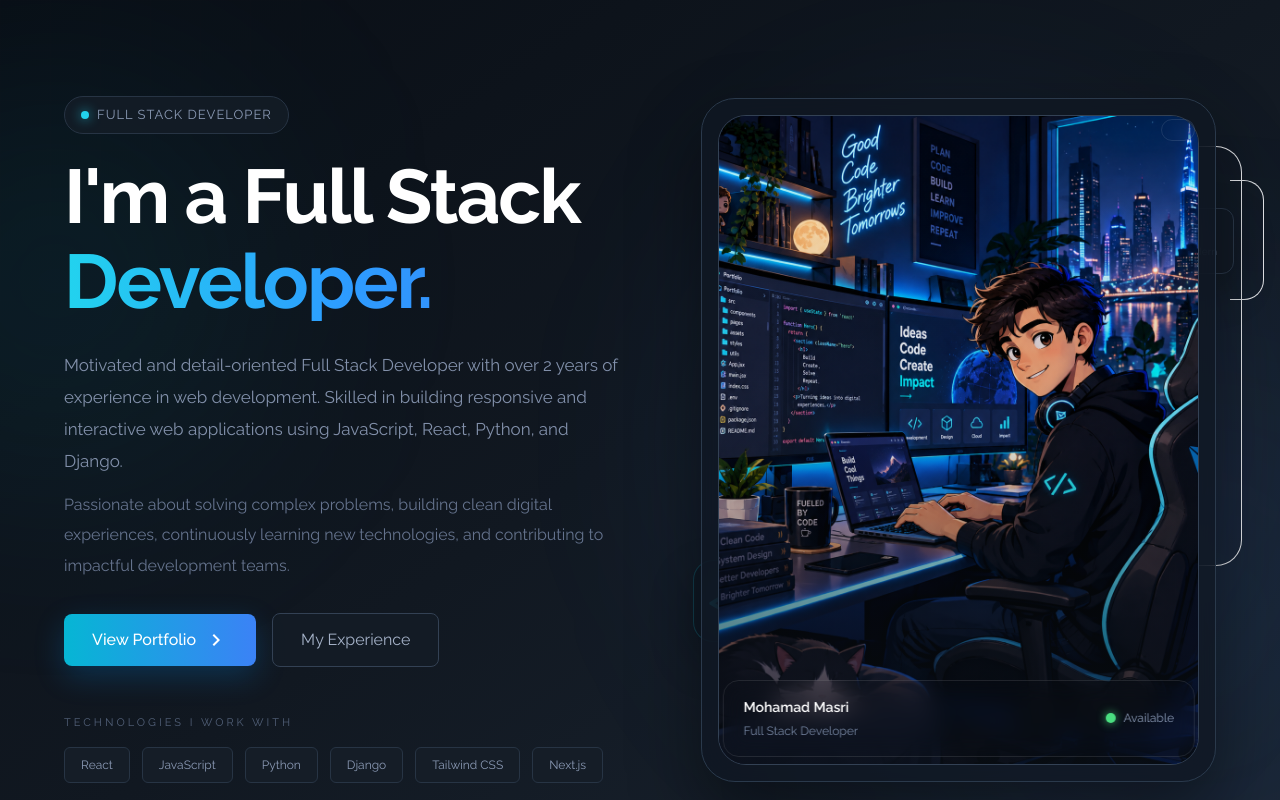
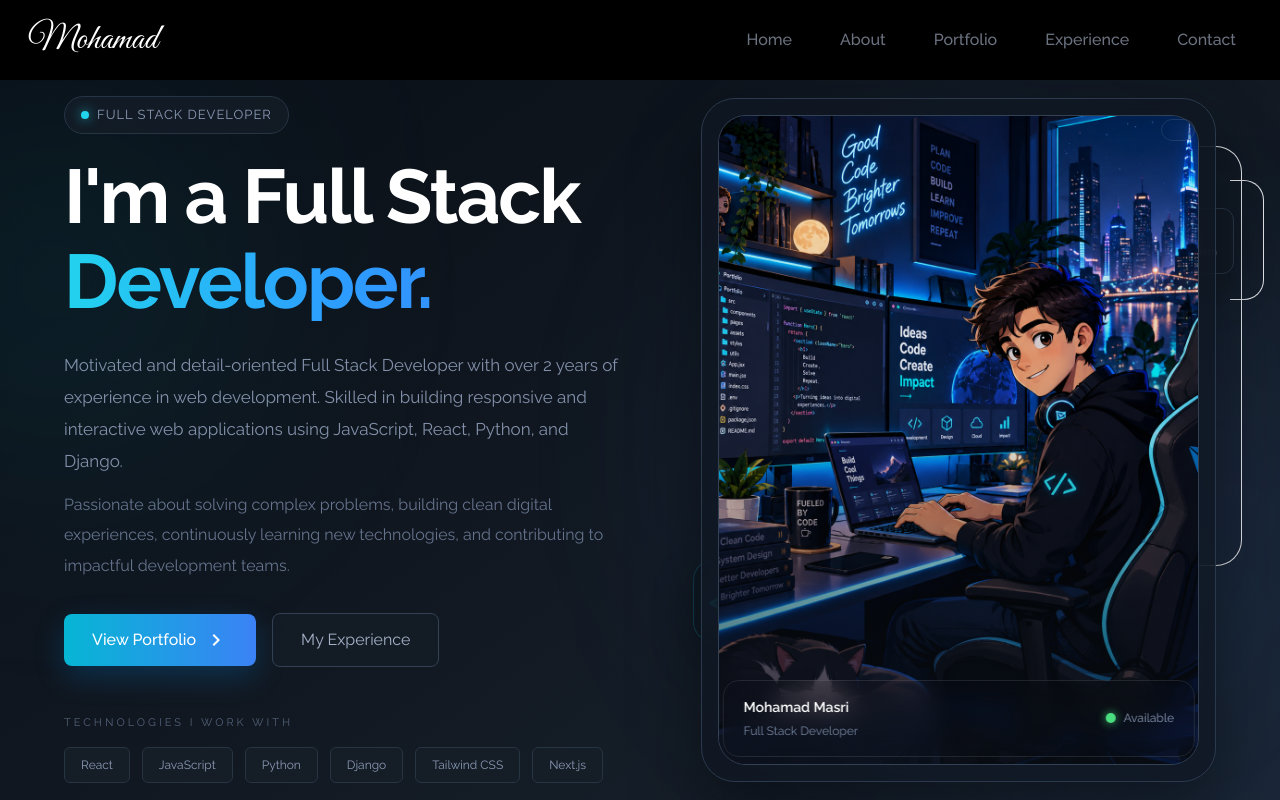
Before and after one commit to Mohamadmasri123/portfolio, a React (Create React App) app: page / in a window 1280 px wide. Shown: the top 800 px of the page. Built offline with nearby package versions, Linux system fonts and the light colour scheme.

Commit message:
Fix navbar and ESLint warnings

```diff
--- a/src/components/Nav.jsx
+++ b/src/components/Nav.jsx
@@ -1,73 +1,65 @@
-import React, { useState } from 'react';
-import {FaBars,FaTimes} from 'react-icons/fa'
+
+import React, { useState } from "react";
+import { FaBars, FaTimes } from "react-icons/fa";
+
 const NavBar = () => {
-    const [nav, setNav]= useState(false);
+  const [nav, setNav] = useState(false);
 
-  const Links =[
-   {
-    id:1,
-    link:"home",
-    path:"",
-  },
-  {
-    id:2,
-    link:"About",
-    path:"about",
-  },
-  {
-    id:3,
-    link:"Portfolio",
-    path: "portfolio",
-  },
-  {
-    id:4,
-    link:"Experience",
-    path:"experience",
-  },
-  {
-    id:5,
-    link:"Contact",
-    path: "contact",
-  },
-];
+  const links = [
+    { id: 1, link: "Home", path: "" },
+    { id: 2, link: "About", path: "about" },
+    { id: 3, link: "Portfolio", path: "portfolio" },
+    { id: 4, link: "Experience", path: "experience" },
+    { id: 5, link: "Contact", path: "contact" },
+  ];
+
   return (
-    <div className='flex justify-between items-center w-full h-20 px-5 py-8 text-white bg-black fixed '>
-        <div>
-            <h1 className="text-4xl font-signature ml-2">Mohamad</h1>
-        </div>
-        <ul className='hidden   md:flex '>
-          {
-           Links.map(({id, link,path})=>(
-            <li key={id}  className='px-6 cursor-pointer capitalize font-medium text-gray-500 hover:scale-500 duration-200 '>    <a href={"#"+""+path}>{link}</a></li>
+    <div className="flex justify-between items-center w-full h-20 px-5 py-8 text-white bg-black fixed z-50">
+      <div>
+        <h1 className="text-4xl font-signature ml-2">
+          Mohamad
+        </h1>
+      </div>
 
+      {/* Desktop Navigation */}
+      <ul className="hidden md:flex">
+        {links.map(({ id, link, path }) => (
+          <li
+            key={id}
+            className="px-6 cursor-pointer capitalize font-medium text-gray-500 hover:scale-105 duration-200"
+          >
+            <a href={`#${path}`}>{link}</a>
+          </li>
+        ))}
+      </ul>
 
-           ))}
-           </ul>
-           <div onClick={()=>setNav(!nav)} className='cursor-pointer pr-4 z-10 text-gray-500 md:hidden'>
-            {
-              nav ? <FaTimes size={30}/> : <FaBars size={30} />
-            }
-           </div>
-           {nav &&(
-               <ul className=' flex flex-col justify-center items-center absolute top-0 left-0 w-full h-screen  bg-gradient-to-b from-black to-gray-800 text-gray-500'>
-               {
-           Links.map(({id, link})=>(
-            <li key={id} className='px-4  cursor-pointer capitalize py-6 text-3xl'>{link}</li>
+      {/* Mobile Menu Icon */}
+      <div
+        onClick={() => setNav(!nav)}
+        className="cursor-pointer pr-4 z-10 text-gray-500 md:hidden"
+      >
+        {nav ? <FaTimes size={30} /> : <FaBars size={30} />}
+      </div>
 
-
-           ))}
-
-          </ul>
-
-           )
-
-
-
-           }
-
+      {/* Mobile Navigation */}
+      {nav && (
+        <ul className="flex flex-col justify-center items-center absolute top-0 left-0 w-full h-screen bg-gradient-to-b from-black to-gray-800 text-gray-500">
+          {links.map(({ id, link, path }) => (
+            <li
+              key={id}
+              className="px-4 cursor-pointer capitalize py-6 text-3xl"
+            >
+              <a
+                href={`#${path}`}
+                onClick={() => setNav(false)}
+              >
+                {link}
+              </a>
+            </li>
+          ))}
+        </ul>
+      )}
     </div>
-
-
   );
 };
 
```
